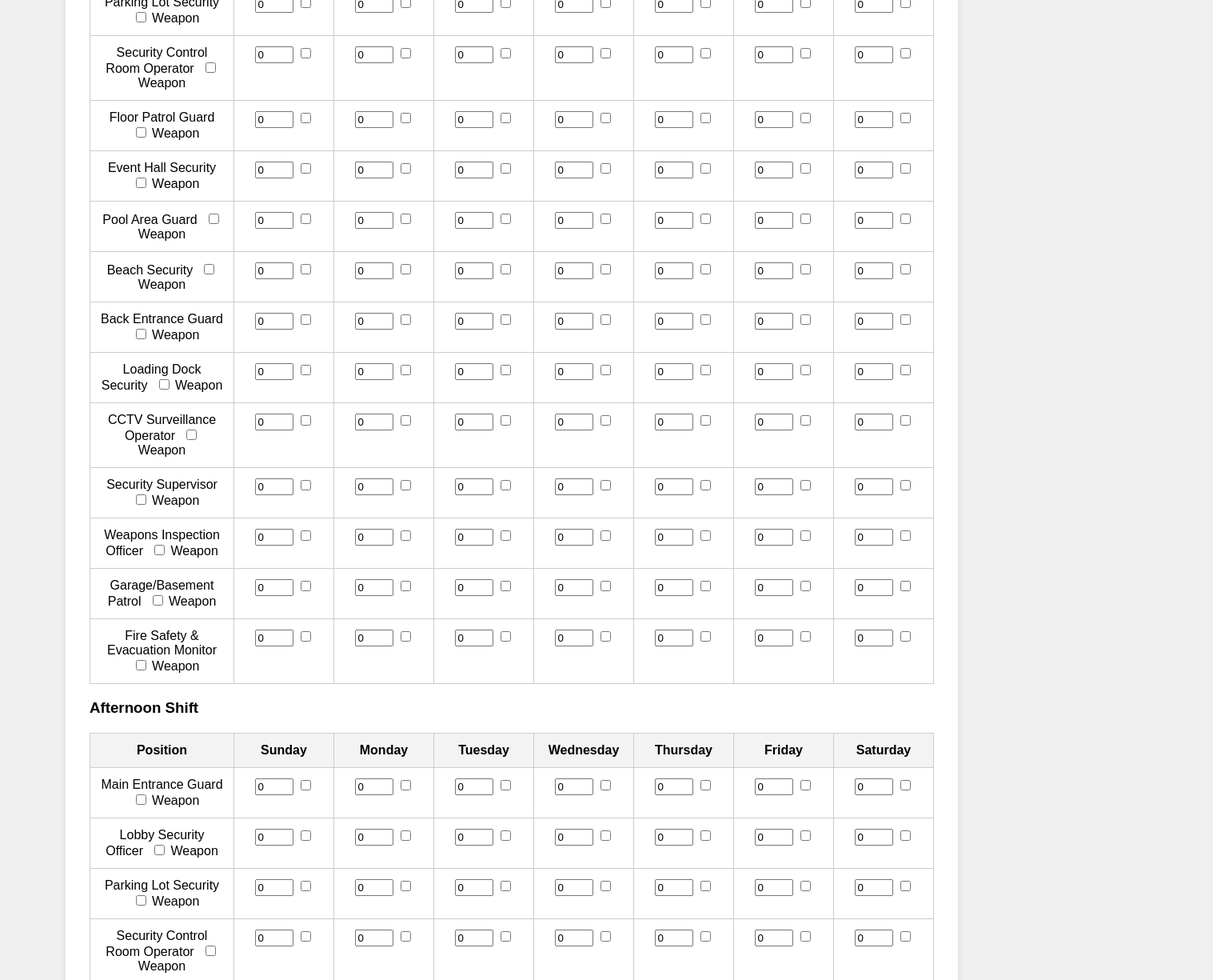
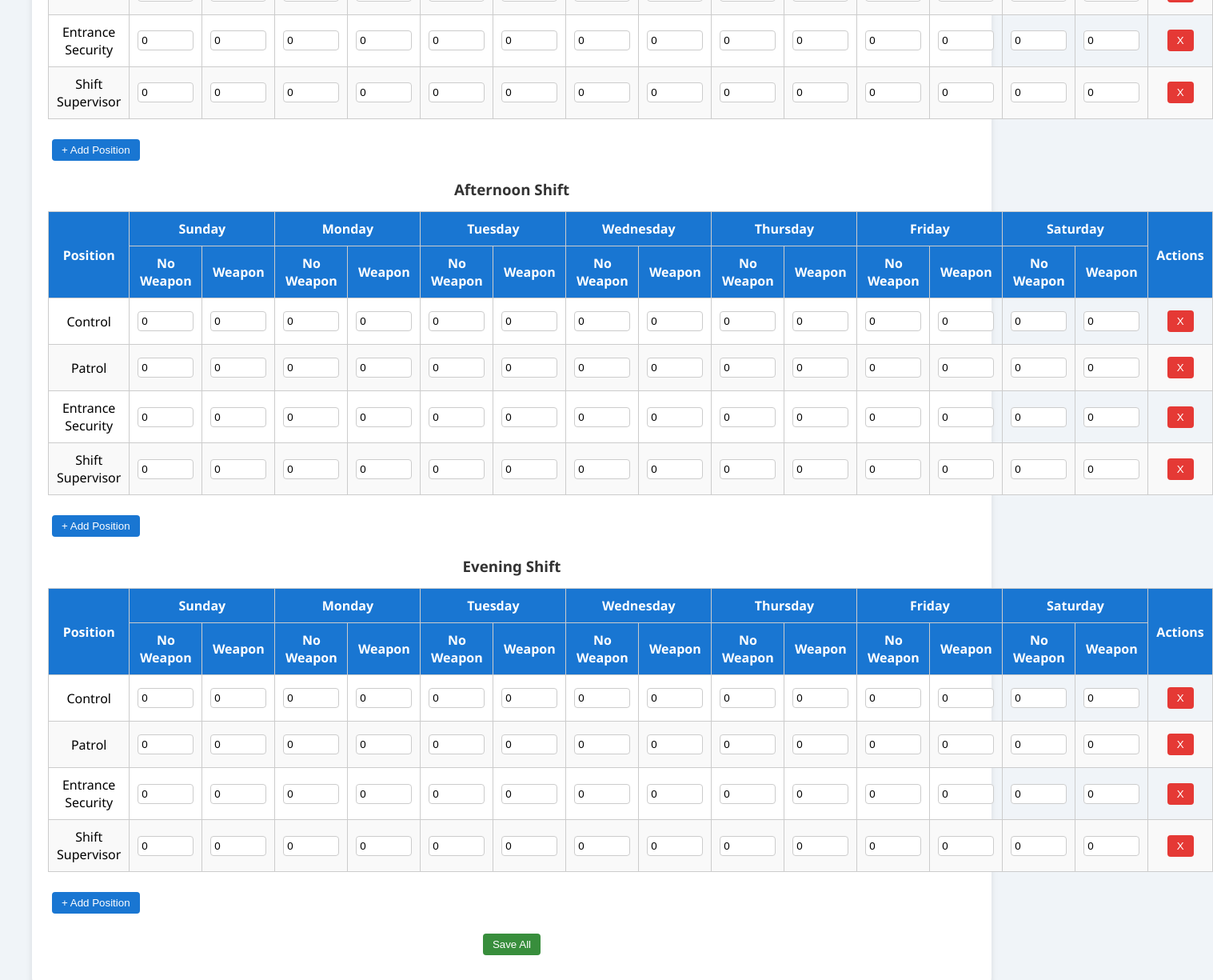
Before and after one commit to AlonCohen-work/Final-Year-Project, a React (Create React App) app in the folder Client/: page /manage-hours in a window 1280 px wide. Shown: the part 420-1645 px from the top of the page at 80% size, 1517 px wide, since content can reach past the window. Built offline with nearby package versions, Linux system fonts and the light colour scheme.

Commit message:
manegeHours fix connect to mongo  atlas load or change info

```diff
--- a/Client/src/components/Login.js
+++ b/Client/src/components/Login.js
@@ -27,6 +27,7 @@ const Login = () => {
             id: response.data.id,
             job: response.data.job,
             name: response.data.name,
+            Workplace: response.data.Workplace,
           };
 
           localStorage.setItem("user", JSON.stringify(userData)); // שמירת נתונים ב-localStorage
--- a/Client/src/pages/ManageHours.js
+++ b/Client/src/pages/ManageHours.js
@@ -1,41 +1,22 @@
-import React, { useState } from 'react';
+import React, { useState, useEffect } from 'react';
 import '../styles/ManageHours.css';
+import axios from 'axios';
+import { useNavigate } from 'react-router-dom';
 
 const days = ['Sunday', 'Monday', 'Tuesday', 'Wednesday', 'Thursday', 'Friday', 'Saturday'];
+const shifts = ['Morning', 'Afternoon', 'Evening'];
+const defaultPositions = ['Control', 'Patrol', 'Entrance Security', 'Shift Supervisor'];
 
-const shifts = ['Morning', 'Afternoon', 'Evening'];
-
-const positions = [
-  'Main Entrance Guard',
-  'Lobby Security Officer',
-  'Parking Lot Security',
-  'Security Control Room Operator',
-  'Floor Patrol Guard',
-  'Event Hall Security',
-  'Pool Area Guard',
-  'Beach Security',
-  'Back Entrance Guard',
-  'Loading Dock Security',
-  'CCTV Surveillance Operator',
-  'Security Supervisor',
-  'Weapons Inspection Officer',
-  'Garage/Basement Patrol',
-  'Fire Safety & Evacuation Monitor'
-];
-
-// יצירת מצב ראשוני
 const createInitialSchedule = () => {
   const schedule = {};
   shifts.forEach((shift) => {
     schedule[shift] = {};
-    positions.forEach((position) => {
-      schedule[shift][position] = {
-        weapon: false,
-      };
+    defaultPositions.forEach((position) => {
+      schedule[shift][position] = {};
       days.forEach((day) => {
         schedule[shift][position][day] = {
-          active: false,
-          numOfEmployees: 0,
+          noWeapon: 0,
+          weapon: 0,
         };
       });
     });
@@ -44,11 +25,26 @@ const createInitialSchedule = () => {
 };
 
 const ManageHours = () => {
+  const navigate = useNavigate();
   const [schedule, setSchedule] = useState(createInitialSchedule());
 
-  // שינוי שדה (עובדים / פעיל)
-  const handleChange = (shift, position, day, field, value) => {
-    setSchedule((prev) => ({
+  const user = JSON.parse(localStorage.getItem('user'));
+  const hotelName = user ? user.Workplace : '';
+
+  useEffect(() => {
+    if (hotelName) {
+      axios.get(`/get-schedule/${hotelName}`).then(res => {
+        setSchedule(res.data.schedule);
+      }).catch(() => {
+        setSchedule(createInitialSchedule());
+      });
+    } else {
+      alert("Hotel name not found in localStorage!");
+    }
+  }, [hotelName]);
+
+  const handleChange = (shift, position, day, weaponType, value) => {
+    setSchedule(prev => ({
       ...prev,
       [shift]: {
         ...prev[shift],
@@ -56,99 +52,100 @@ const ManageHours = () => {
           ...prev[shift][position],
           [day]: {
             ...prev[shift][position][day],
-            [field]: value,
-          },
-        },
-      },
+            [weaponType]: value
+          }
+        }
+      }
     }));
   };
 
-  // שינוי נשק לכל עמדה
-  const handleWeaponToggle = (shift, position, value) => {
-    setSchedule((prev) => ({
+  const addPosition = (shift) => {
+    const newPosition = prompt("Enter new position name:");
+    if (newPosition) {
+      setSchedule(prev => ({
         ...prev,
         [shift]: {
           ...prev[shift],
-        [position]: {
-          ...prev[shift][position],
-          weapon: value,
-        },
-      },
+          [newPosition]: days.reduce((acc, day) => ({
+            ...acc,
+            [day]: { noWeapon: 0, weapon: 0 }
+          }), {})
+        }
       }));
+    }
+  };
+
+  const removePosition = (shift, position) => {
+    setSchedule(prev => {
+      const updated = { ...prev };
+      delete updated[shift][position];
+      return updated;
+    });
+  };
+
+  const saveSchedule = () => {
+    if (hotelName) {
+      axios.post(`/save-schedule/${hotelName}`, { schedule })
+        .then(() => {
+          alert("work place restin saved successfully!");
+          console.log("Data work place successfully.");
+
+          navigate("/home");
+        })
+        .catch(() => alert("Error saving schedule."));
+    } else {
+      alert("Hotel name not found in localStorage!");
+    }
   };
 
   return (
     <div className="manage-hours-container">
       <div className="manage-hours-form">
-        <h2>Manage Schedule</h2>
-        {shifts.map((shift) => (
+        <h2>Manage Schedule - {hotelName}</h2>
+        {shifts.map(shift => (
           <div key={shift}>
             <h3>{shift} Shift</h3>
             <table className="schedule-table">
               <thead>
                 <tr>
-                  <th>Position</th>
-                  {days.map((day) => (
-                    <th key={day}>{day}</th>
+                  <th rowSpan="2">Position</th>
+                  {days.map(day => <th colSpan="2" key={day}>{day}</th>)}
+                  <th rowSpan="2">Actions</th>
+                </tr>
+                <tr>
+                  {days.map(day => (
+                    <React.Fragment key={`${day}-sub`}>
+                      <th>No Weapon</th>
+                      <th>Weapon</th>
+                    </React.Fragment>
                   ))}
                 </tr>
               </thead>
               <tbody>
-                {positions.map((position) => (
+                {Object.keys(schedule[shift]).map((position) => (
                   <tr key={position}>
-                    <td>
-                      {position}
-                      <label style={{ marginLeft: '10px' }}>
-                        <input
-                          type="checkbox"
-                          checked={schedule[shift][position].weapon}
-                          onChange={(e) =>
-                            handleWeaponToggle(shift, position, e.target.checked)
-                          }
-                        />{' '}
-                        Weapon
-                      </label>
+                    <td>{position}</td>
+                    {days.map(day => (
+                      <React.Fragment key={`${shift}-${position}-${day}`}>
+                        <td className={schedule[shift][position][day].noWeapon > 0 ? 'selected-row' : ''}>
+                          <input type="number" min="0" value={schedule[shift][position][day].noWeapon}
+                                 onChange={(e) => handleChange(shift, position, day, 'noWeapon', parseInt(e.target.value) || 0)} />
                         </td>
-                    {days.map((day) => (
-                      <td key={`${shift}-${position}-${day}`}>
-                        <input
-                          type="number"
-                          min="0"
-                          value={schedule[shift][position][day].numOfEmployees}
-                          placeholder="#"
-                          onChange={(e) =>
-                            handleChange(
-                              shift,
-                              position,
-                              day,
-                              'numOfEmployees',
-                              parseInt(e.target.value) || 0
-                            )
-                          }
-                          style={{ width: '40px', marginRight: '5px' }}
-                        />
-                        <input
-                          type="checkbox"
-                          checked={schedule[shift][position][day].active}
-                          onChange={(e) =>
-                            handleChange(
-                              shift,
-                              position,
-                              day,
-                              'active',
-                              e.target.checked
-                            )
-                          }
-                        />
+                        <td className={schedule[shift][position][day].weapon > 0 ? 'selected-row' : ''}>
+                          <input type="number" min="0" value={schedule[shift][position][day].weapon}
+                                 onChange={(e) => handleChange(shift, position, day, 'weapon', parseInt(e.target.value) || 0)} />
                         </td>
+                      </React.Fragment>
                     ))}
+                    <td><button className="remove-position" onClick={() => removePosition(shift, position)}>X</button></td>
                   </tr>
                 ))}
               </tbody>
             </table>
+            <button className="add-position" onClick={() => addPosition(shift)}>+ Add Position</button>
           </div>
         ))}
-        <button className="save-all">Save All</button>
+        <button className="save-all" onClick={saveSchedule}>Save All</button>
       </div>
     </div>
   );
--- a/Client/src/styles/ManageHours.css
+++ b/Client/src/styles/ManageHours.css
@@ -1,140 +1,101 @@
 body {
-    margin: 0;
-    padding: 0;
-    font-family: Arial, sans-serif;
-    background-color: #f0f0f0;
+  margin: 0;
+  padding: 0;
+  font-family: 'Segoe UI', Tahoma, Geneva, Verdana, sans-serif;
+  background-color: #f0f4f8;
 }
 
-/* Manage Hours Container */
 .manage-hours-container {
   display: flex;
   justify-content: center;
-  align-items: flex-center;
-  padding: 40px 20px;
+  padding: 20px;
 }
 
-
-/* Header Title */
-.manage-hours-container h1 {
-    text-align: center;
-    font-size: 24px;
-    margin-bottom: 30px;
-    color: #333;
+.manage-hours-form {
+  background: #ffffff;
+  padding: 20px;
+  border-radius: 12px;
+  box-shadow: 0 4px 8px rgba(0, 0, 0, 0.1);
+  max-width: 1200px;
+  width: 100%;
+  box-sizing: border-box;
 }
 
-/* Days Container */
-.days-container {
-    display: flex;
-    flex-direction: column;
-    gap: 20px;
-}
-
-/* Single Day Row */
-.day-row {
-    display: flex;
-    justify-content: space-between;
-    align-items: center;
-    gap: 10px;
-}
-
-.day-row label {
-    font-size: 18px;
-    color: #555;
-    flex-basis: 20%;
-}
-
-.day-row input[type="time"] {
-    flex-basis: 30%;
-    padding: 5px;
-    border: 1px solid #ddd;
-    border-radius: 5px;
-}
-
-.day-row button {
-    flex-basis: 20%;
-    padding: 8px 10px;
-    background-color: #4caf50;
-    color: white;
-    border: none;
-    border-radius: 5px;
-    font-size: 14px;
-    cursor: pointer;
-    transition: background-color 0.3s ease;
-}
-
-.day-row button:hover {
-    background-color: #45a049;
-}
-
-/* Enable/Disable Button */
-.day-row .enable-btn {
-    background-color: #007bff;
-}
-
-.day-row .enable-btn:hover {
-    background-color: #0069d9;
-}
-
-/* Responsive Design */
-@media (max-width: 768px) {
-    .manage-hours-container {
-        padding: 15px;
-    }
-
-    .day-row {
-        flex-direction: column;
-        gap: 10px;
-    }
-
-    .day-row button,
-    .day-row input[type="time"] {
-        flex-basis: 100%;
-    }
+.manage-hours-form h2, .manage-hours-form h3 {
+  text-align: center;
+  color: #333;
+  margin-bottom: 15px;
 }
 
 .schedule-table {
   width: 100%;
   border-collapse: collapse;
-  margin-top: 20px;
-
+  margin-bottom: 20px;
 }
-
 
 .schedule-table th,
 .schedule-table td {
   border: 1px solid #ccc;
-  padding: 12px;
+  padding: 10px;
   text-align: center;
-  min-width: 100px;
-  vertical-align: top;
 }
 
 .schedule-table th {
-  background-color: #f3f3f3;
-  font-weight: bold;
+  background-color: #1976d2;
+  color: white;
 }
 
-.manage-hours-form {
-  background: white;
-  padding: 30px;
-  border-radius: 12px;
-  box-shadow: 0 2px 10px rgba(0,0,0,0.1);
-  width: 90%;
-  max-width: 1200px;
-  box-sizing: border-box;
+.schedule-table tbody tr:nth-child(even) {
+  background-color: #f9f9f9;
 }
 
-.save-all {
-  margin-top: 40px;
-  padding: 8px 16px;
-  background-color: #1976d2;
-  color: white;
-  border: none;
-  border-radius: 6px;
-  cursor: pointer;
-  font-weight: bold;
+.schedule-table tbody tr:hover {
+  background-color: #e3f2fd;
 }
 
-.save-all-btn:hover {
+input[type="number"] {
+  width: 60px;
+  padding: 4px;
+  border-radius: 4px;
+  border: 1px solid #ccc;
+}
+
+button {
+  cursor: pointer;
+  padding: 6px 12px;
+  margin: 5px;
+  border: none;
+  border-radius: 4px;
+  color: white;
+  transition: background-color 0.3s ease;
+}
+
+button.save-all {
+  background-color: #388e3c;
+  display: block;
+  margin: 20px auto;
+}
+
+button.save-all:hover {
+  background-color: #2e7d32;
+}
+
+button:hover {
+  opacity: 0.9;
+}
+
+button.add-position {
+  background-color: #1976d2;
+}
+
+button.add-position:hover {
   background-color: #1565c0;
 }
+
+button.remove-position {
+  background-color: #e53935;
+}
+
+button.remove-position:hover {
+  background-color: #c62828;
+}
```
Also changed, not shown: 2 other files (tests, documents, lock files or other folders). Lines whose indentation alone changed are shown as unchanged.
